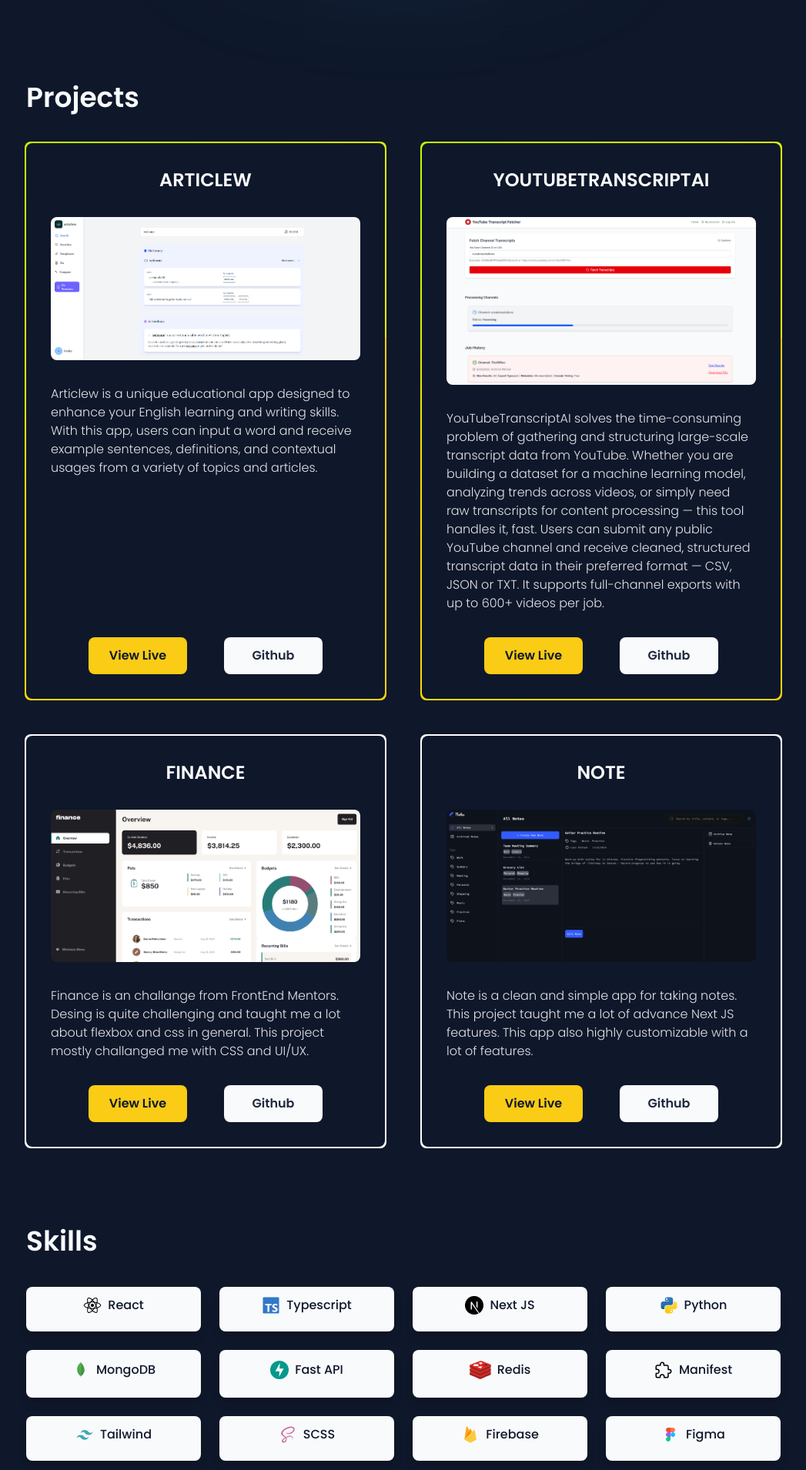
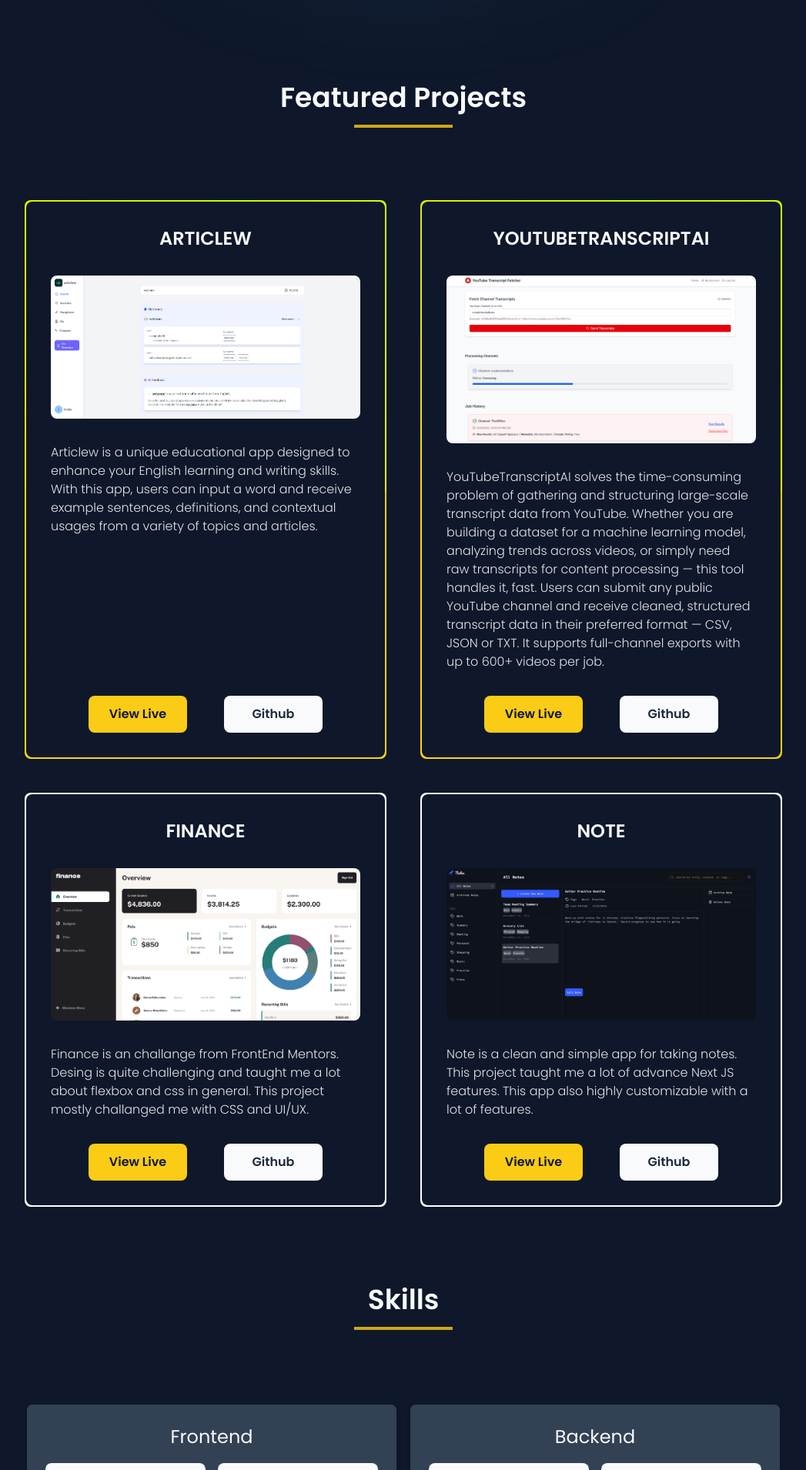
Before and after one commit to kaya70875/personal, a Next.js app: page / in a window 1280 px wide. Shown: the part 890-2800 px from the top of the page at 77% size, without its empty margins (116-1163 px from the left). Built offline with nearby package versions, Linux system fonts and the light colour scheme.

Commit message:
feat: create and use Header component for Section headers

```diff
--- a/src/app/page.tsx
+++ b/src/app/page.tsx
@@ -17,6 +17,8 @@
 import { scrollToContact } from "@/utils/helpers";
 import ProjectSection from "@/components/sections/ProjectSection";
 import IconArrow from "@/svg/IconArrow";
+import SkillCategoryCard from "@/components/SkillCategoryCard";
+import Header from "@/components/reusables/Header";
 
 export default function Home() {
 
@@ -24,6 +26,8 @@
   const searchParams = useSearchParams();
 
   const projectsRef = useRef<HTMLElement | null>(null);
+
+  const skillCategories = ['frontend', 'backend', 'tools']
 
   // This useEffects checks for params contact for if we should scroll down to bottom or not for coming other pages besides home.
   useEffect(() => {
@@ -59,17 +63,17 @@
 
       <ProjectSection projectsRef={projectsRef} />
 
-      <AnimatedSection className="skills flex flex-col gap-8">
-        <header className="section-header">Skills</header>
-        <div className="skill-buttons grid grid-cols-2 md:grid-cols-3 lg:grid-cols-4 gap-6">
-          {SKILLS.map((skill, index) => (
-            <SkillButton name={skill.name} icon={skill.icon} key={index} />
+      <AnimatedSection className="skills flex flex-col">
+        <Header name="Skills" />
+        <div className="grid grid-cols-1 md:grid-cols-2 place-items-center w-full gap-4">
+          {skillCategories.map((category, idx) => (
+            <SkillCategoryCard category={category} key={idx} />
           ))}
         </div>
       </AnimatedSection>
 
-      <AnimatedSection className="about flex flex-col gap-8">
-        <header className="section-header">About Me</header>
+      <AnimatedSection className="about flex flex-col">
+        <Header name="About Me" />
         <div className="p-4 sm:p-8 w-full flex flex-col gap-8 shadow-lg rounded-lg bg-white dark:bg-dark-primary text-text dark:text-dark-text opacity-90 tracking-wider leading-loose">
           <header className="font-bold text-xl">Hey there 🖐</header>
           <p>I’m Ahmet, a developer passionate about transforming ideas into reality through code. Whether it’s building sleek UIs, optimizing performance, or diving into new technologies, I’m always up for a challenge.</p>
@@ -85,8 +89,8 @@
       </AnimatedSection>
 
       <div className="contact scroll-mt-[84px]">
-        <AnimatedSection className="flex flex-col gap-8">
-          <header className="section-header">Contact</header>
+        <AnimatedSection className="flex flex-col">
+          <Header name="Get In Touch" />
           <div className="flex w-full flex-col-reverse lg:flex-row lg:flex-1 gap-8">
             <ContactInfoCard />
             <SendMessageCard />
--- /dev/null
+++ b/src/components/reusables/Header.tsx
@@ -0,0 +1,16 @@
+import React from 'react'
+
+interface HeaderProps {
+    name: string
+}
+
+export default function Header({ name }: HeaderProps) {
+    return (
+        <div className='flex flex-col gap-2 w-full items-center mb-24'>
+            <header className='section-header'>
+                {name}
+            </header>
+            <div className="header-line w-32 h-12 bg-accent"></div>
+        </div>
+    )
+}
--- a/src/components/sections/ProjectSection.tsx
+++ b/src/components/sections/ProjectSection.tsx
@@ -9,6 +9,7 @@
 import noteImg from '../../../public/images/note.png';
 import { useModal } from '@/context/ImageModalContext'
 import { AnimatePresence } from 'motion/react'
+import Header from '../reusables/Header'
 
 interface ProjectSectionProps {
     projectsRef: React.RefObject<HTMLElement | null>
@@ -62,8 +63,8 @@
     ] as const;
 
     return (
-        <AnimatedSection ref={projectsRef} className="projects flex flex-col gap-8 scroll-mt-[84px]">
-            <header className="section-header">Projects</header>
+        <AnimatedSection ref={projectsRef} className="projects flex flex-col scroll-mt-[84px]">
+            <Header name='Featured Projects' />
             <div className="project-cards grid grid-cols-1 md:grid-cols-2 justify-items-center gap-12">
                 {PROJECTS.map((project, index) => (
                     <AnimatedBorderCard key={index} prime={project.prime}>
```
